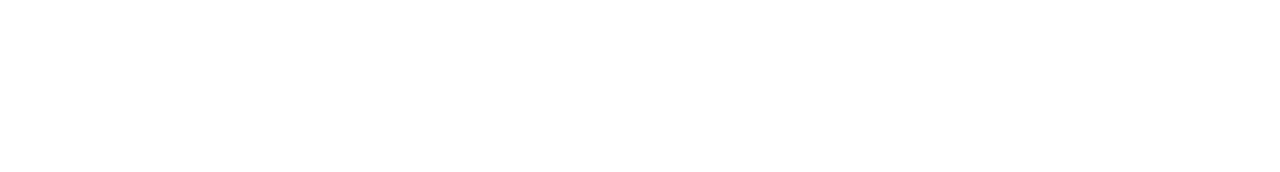
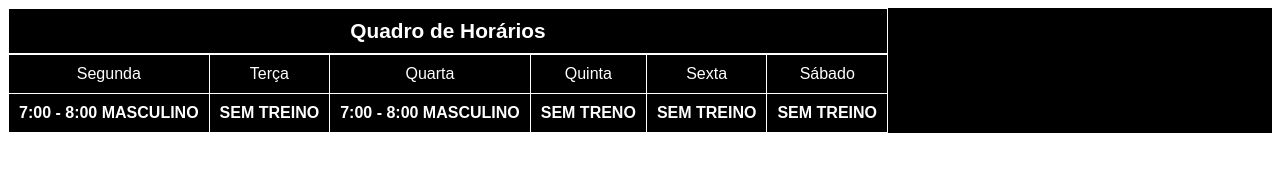
Before and after one commit to luis-pedro/ct_vikings, a plain HTML site: page Sites/index.html in a window 1280 px wide. Drawn offline with Linux system fonts and the light colour scheme.

Commit message:
início das tabelas

```diff
--- a/Sites/index.html
+++ b/Sites/index.html
@@ -18,7 +18,27 @@
         </div>
         <!-- div que vai conter a tabela de horário dos treinos -->
         <div class="horario">
-
+            <div id="container">
+                <table>
+                    <caption>Quadro de Horários</caption>
+                    <tr class="alinhamento">
+                        <td>Segunda</td>
+                        <td>Terça</td>
+                        <td>Quarta</td>
+                        <td>Quinta</td>
+                        <td>Sexta</td>
+                        <td>Sábado</td>
+                    </tr>
+                    <tr>
+                        <th>7:00 - 8:00 MASCULINO</th>
+                        <th>SEM TREINO</th>
+                        <th>7:00 - 8:00 MASCULINO</th>
+                        <th>SEM TRENO</th>
+                        <th>SEM TREINO</th>
+                        <th>SEM TREINO</th>
+                    </tr>
+                </table>
+            </div>
         </div>
     </tbody>
     <tfoot>
--- a/Sites/style.css
+++ b/Sites/style.css
@@ -1,8 +1,43 @@
 @charset "UTF-8";
 
-/*
-*{
-    height: 0px;
-    width: 0px;
+
+body{
+    font-family: Arial, Helvetica, sans-serif;
 }
-*/
+
+/* Configuração da página de esporte */
+
+.esporte{
+
+}
+
+/* Configuração da tabela de horário */
+
+.horario{
+    background-color: rgb(0, 0, 0);
+    color: white;
+}
+
+table{
+    border-collapse: collapse;
+}
+
+caption{
+    border: 1.5px solid white;
+            font-size: 1.3em;
+            font-weight: bold;
+            padding: 10px;
+}
+
+th, td{
+    border: 1.5px solid white;
+    padding: 10px;
+}
+
+div#container{
+    overflow-x: auto;
+}
+
+.alinhamento{
+    text-align: center;
+}
```
